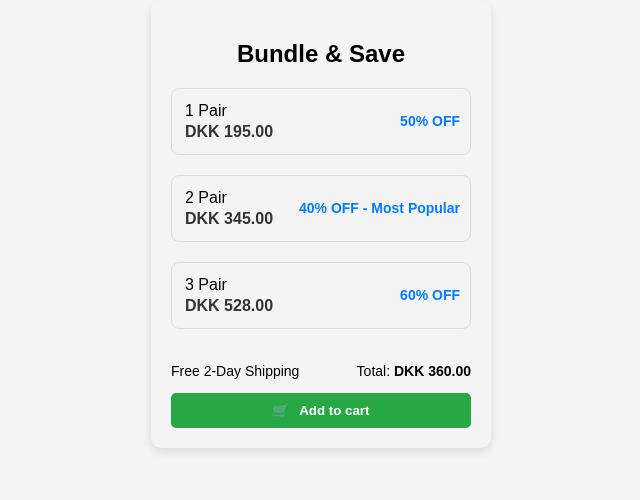
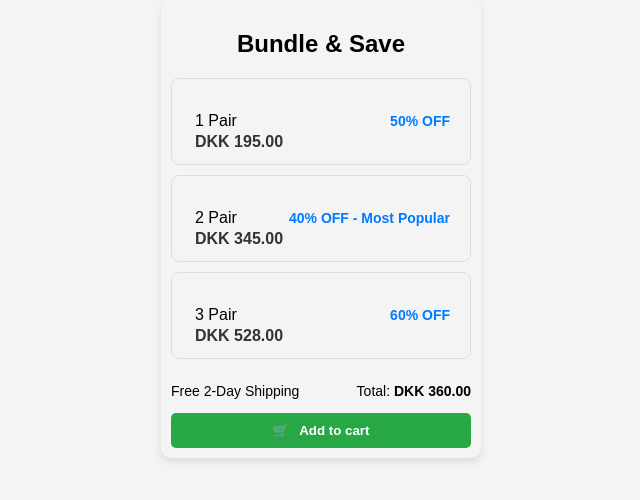
Before and after one commit to Pradnya129/Frontend_Task, a plain HTML site: page index.html in a window 1280 px wide. Shown: the whole page, without its empty margins (319-959 px from the left). Drawn offline with Linux system fonts and the light colour scheme.

Commit message:
updated4

```diff
--- a/style.css
+++ b/style.css
@@ -12,8 +12,8 @@ body {
 .bundle-box {
     display: flex;
     flex-direction: column;
-    margin-bottom: 20px;
-    padding: 10px;
+    margin-bottom: 10px;
+    padding: 20px;
     border: 1px solid #ddd;
     border-radius: 8px;
     transition: all 0.3s ease;
@@ -44,14 +44,14 @@ body {
     width: 300px;
     border-radius: 10px;
     box-shadow: 0 4px 8px rgba(0, 0, 0, 0.1);
-    padding: 20px;
+    padding: 10px;
     margin-bottom: 10px;
     overflow: hidden;
 }
 
 .heading {
     text-align: center;
-    margin-bottom: 20px;
+    margin-bottom: 10px;
 }
 
 .bundle-title {
@@ -109,7 +109,7 @@ body {
 .bundle-title-price {
     display: flex;
     justify-content: space-between;
-    align-items:start;
+    align-items:first baseline;
 
 }
 
```
